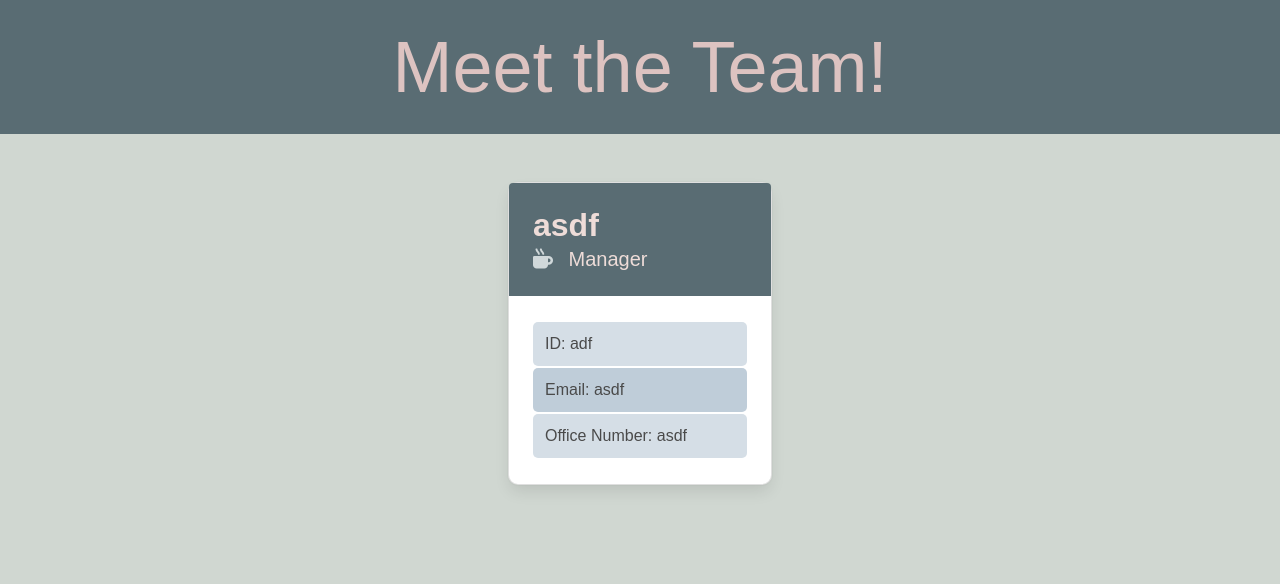
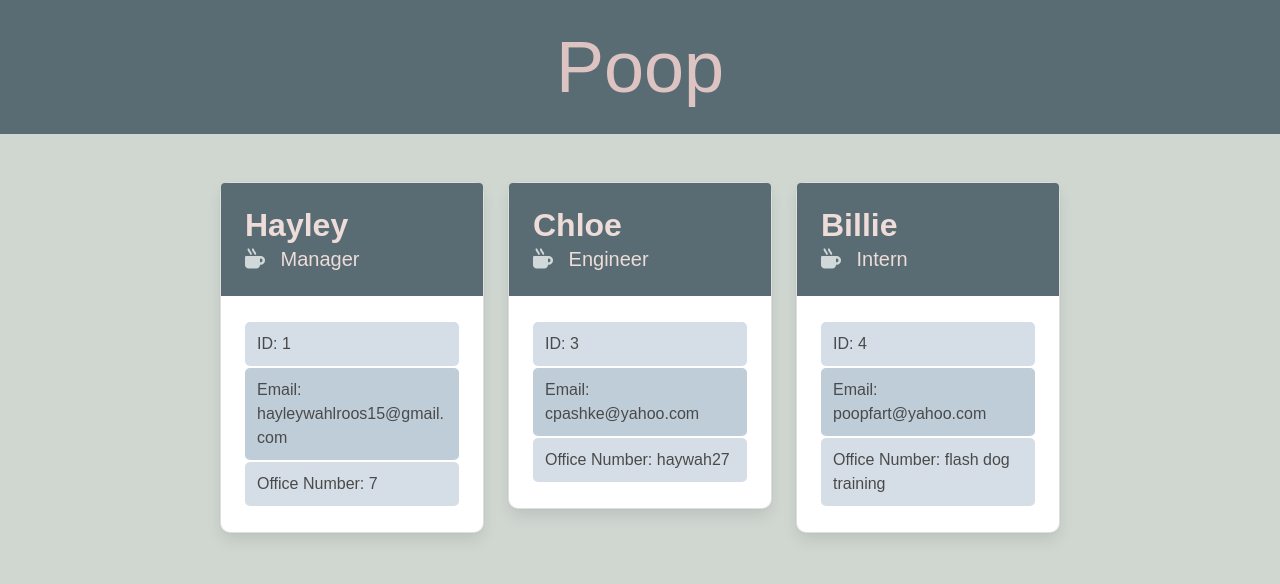
Before and after one commit to haywah27/Team-Profile-Generator, a website: page index.html in a window 1280 px wide. Drawn offline with nearby package versions, Linux system fonts and the light colour scheme.

Commit message:
adding build html funciton with template literals

```diff
--- a/index.html
+++ b/index.html
@@ -15,30 +15,67 @@
         <section class="hero is-small is-bold" id="jumbotronStyle">
           <div class="hero-body">
             <div class="container has-text-centered">
-              <h1 class="display-3">Meet the Team!</h1>
+              <h1 class="display-3">Poop</h1>
             </div>
           </div>
         </section>
 
         <div class="container columnWid">
           <div class="section">
-            <div class="row columns is-multiline is-centered">
-
-              <div class="column is-4 cardWidth">
+            <div class="row columns is-multiline is-centered"><div class="column is-4 cardWidth">
                 <div class="card cardWidth cardBorder">
                   <div class="card-content cardHeader">
-                    <p class="title cardHeader">asdf</p>
+                    <p class="title cardHeader">Hayley</p>
                     <p class="subtitle cardHeader"><i class="fas fa-mug-hot iconColor"></i>&ensp; Manager</p>
                   </div>
                   <div class="card-content">
                     <footer class="cardBorderLight">
-                      <p class="card-content footerSize">ID: adf</p>
+                      <p class="card-content footerSize">ID: 1</p>
                     </footer>
                     <footer class="cardBorderDark">
-                      <p class="card-content footerSize">Email: asdf</p>
+                      <p class="card-content footerSize">Email: hayleywahlroos15@gmail.com</p>
                     </footer>
+
                     <footer class="cardBorderLight">
-                      <p class="card-content footerSize">Office Number: asdf</p>
+                      <p class="card-content footerSize">Office Number: 7</p>
+                    </footer>
+                  </div>
+                </div>
+              </div><div class="column is-4 cardWidth">
+                <div class="card cardWidth cardBorder">
+                  <div class="card-content cardHeader">
+                    <p class="title cardHeader">Chloe</p>
+                    <p class="subtitle cardHeader"><i class="fas fa-mug-hot iconColor"></i>&ensp; Engineer</p>
+                  </div>
+                  <div class="card-content">
+                    <footer class="cardBorderLight">
+                      <p class="card-content footerSize">ID: 3</p>
+                    </footer>
+                    <footer class="cardBorderDark">
+                      <p class="card-content footerSize">Email: cpashke@yahoo.com</p>
+                    </footer>
+
+                    <footer class="cardBorderLight">
+                        <p class="card-content footerSize">Office Number: haywah27</p>
+                    </footer>
+                  </div>
+                </div>
+              </div><div class="column is-4 cardWidth">
+                <div class="card cardWidth cardBorder">
+                  <div class="card-content cardHeader">
+                    <p class="title cardHeader">Billie</p>
+                    <p class="subtitle cardHeader"><i class="fas fa-mug-hot iconColor"></i>&ensp; Intern</p>
+                  </div>
+                  <div class="card-content">
+                    <footer class="cardBorderLight">
+                      <p class="card-content footerSize">ID: 4</p>
+                    </footer>
+                    <footer class="cardBorderDark">
+                      <p class="card-content footerSize">Email: poopfart@yahoo.com</p>
+                    </footer>
+
+                    <footer class="cardBorderLight">
+                        <p class="card-content footerSize">Office Number: flash dog training</p>
                     </footer>
                   </div>
                 </div>
```
Also changed, not shown: index.js (+78 -10 lines).
